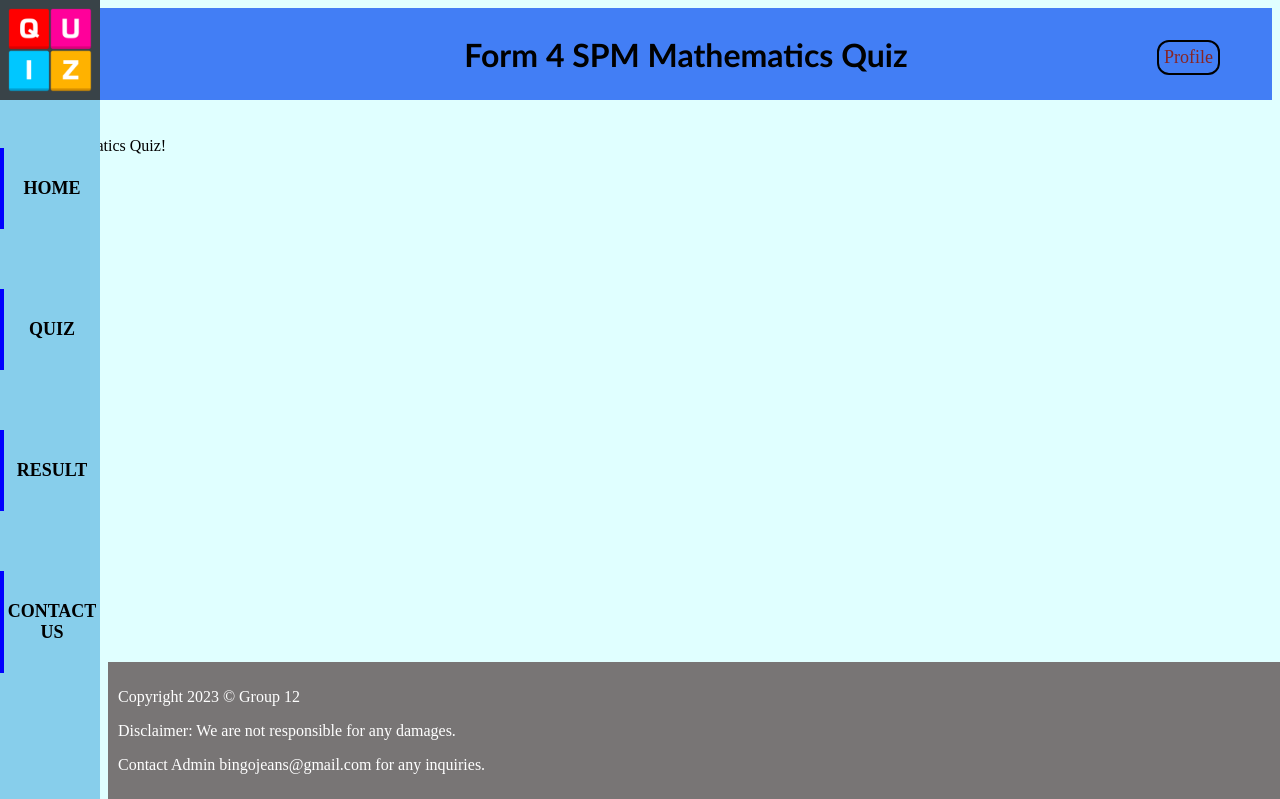
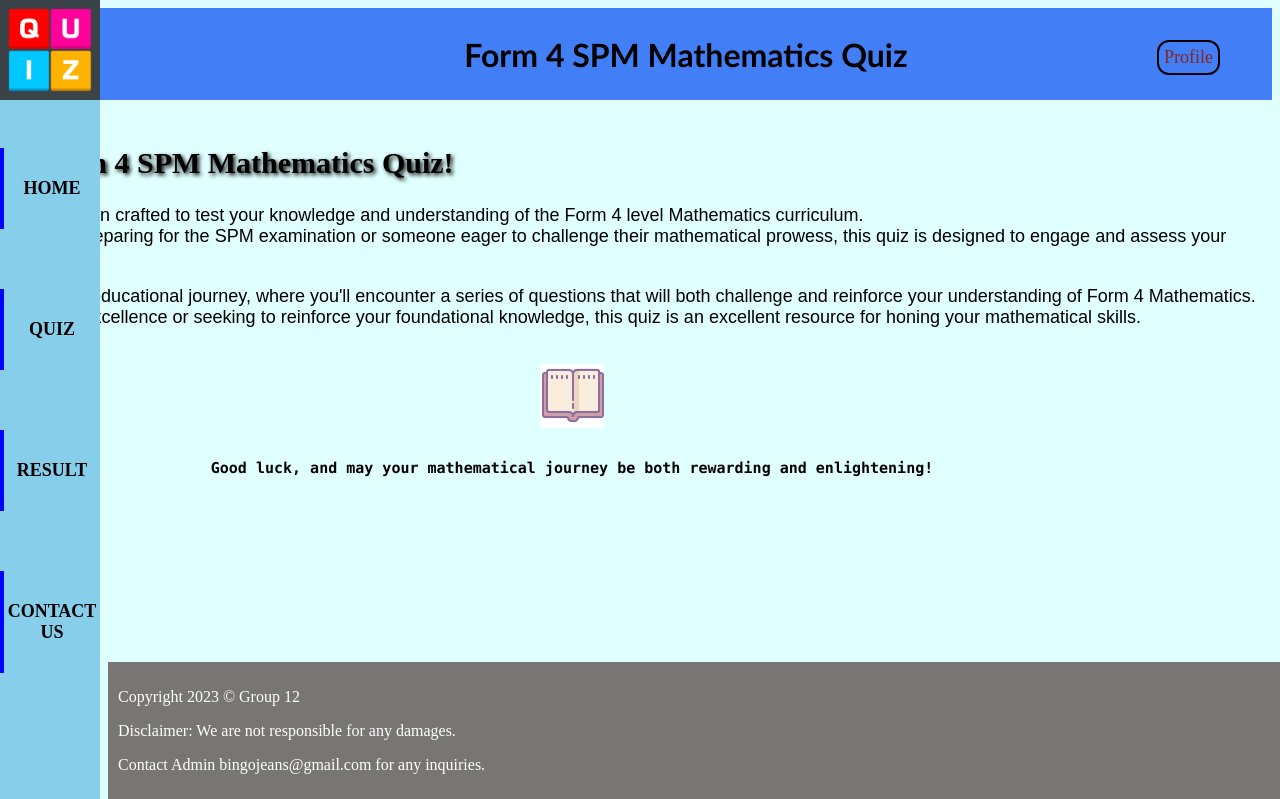
Before and after one commit to Xavernus2nd/wdt, a PHP site: page /homeS.php in a window 1280 px wide. Shown: the top 799 px of the page. Run offline with PHP 8.4, Linux system fonts and the light colour scheme; data that the repository does not hold is empty.

Commit message:
home file

```diff
--- a/homeA.php
+++ b/homeA.php
@@ -20,7 +20,10 @@
 
 <section class="body-section">
 
-<p>Welcome To Form 4 SPM Mathematics Quiz!</p>
+<h2 style="font-size: 30px;text-shadow: 2px 2px 4px #000000;text-align:center;padding-top: 50px;">Welcome Back To Form 4 SPM Mathematics Quiz System!</p>
+
+<img src="icons8-admin.gif" style="display: block; margin: auto;width:100px;height:100px;">
+
 
 </section>
 
--- a/homeS.php
+++ b/homeS.php
@@ -20,7 +20,18 @@
 
 <section class="body-section">
 
-<p>Welcome To Form 4 SPM Mathematics Quiz!</p>
+<h2 style="font-size: 30px;text-shadow: 2px 2px 4px #000000;">Welcome To Form 4 SPM Mathematics Quiz!</h2>
+    <p style="font-size: 18px;font-family: 'Sofia', sans-serif;">This interactive quiz has been crafted to test your knowledge and understanding of the Form 4 level Mathematics curriculum.<br> Whether you're a student preparing for the SPM examination or someone eager to challenge their mathematical prowess, this quiz is designed to engage and assess your skills.</p>
+
+
+    <p style="font-size: 18px; font-family: 'Sofia', sans-serif;">Feel free to embark on this educational journey, where you'll encounter a series of questions that will both challenge and reinforce your understanding of Form 4 Mathematics.<br> Whether you're aiming for excellence or seeking to reinforce your foundational knowledge, this quiz is an excellent resource for honing your mathematical skills.</p>
+
+    <br>
+    <img src="icons8-book.gif" style="display: block; margin: auto;">
+
+    <br>
+
+<h2 style="font-size: 15px; font-family: 'Lucida Console', 'Courier New', monospace; text-align:center; ">Good luck, and may your mathematical journey be both rewarding and enlightening!</h2>
 
 </section>
 
```
Also changed, not shown: home.php (deleted, +0 -36 lines), homeT.php (+10 -1 lines), icons8-admin.gif (added), icons8-book.gif (added), icons8-upload-to-cloud.gif (added).
